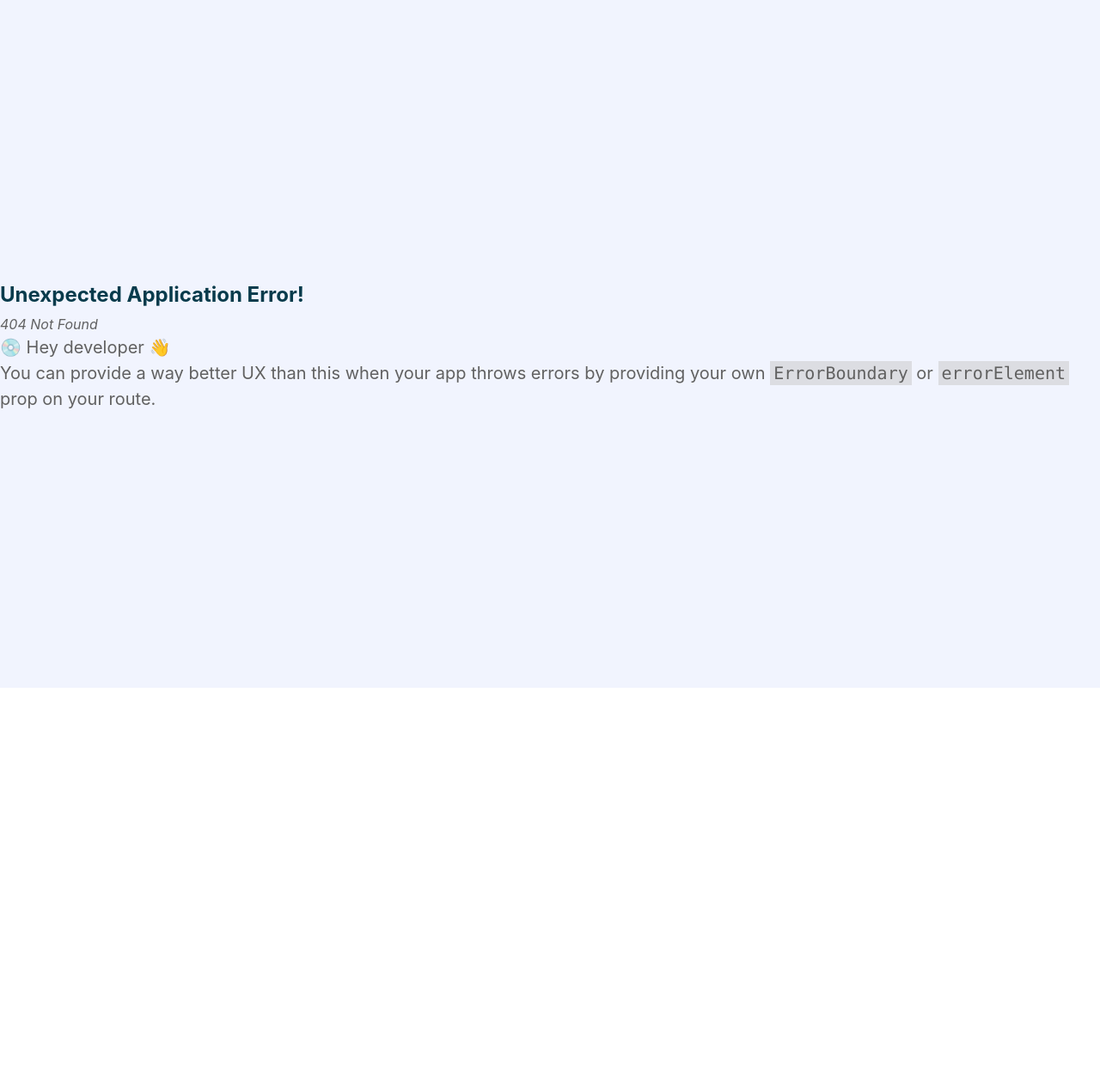
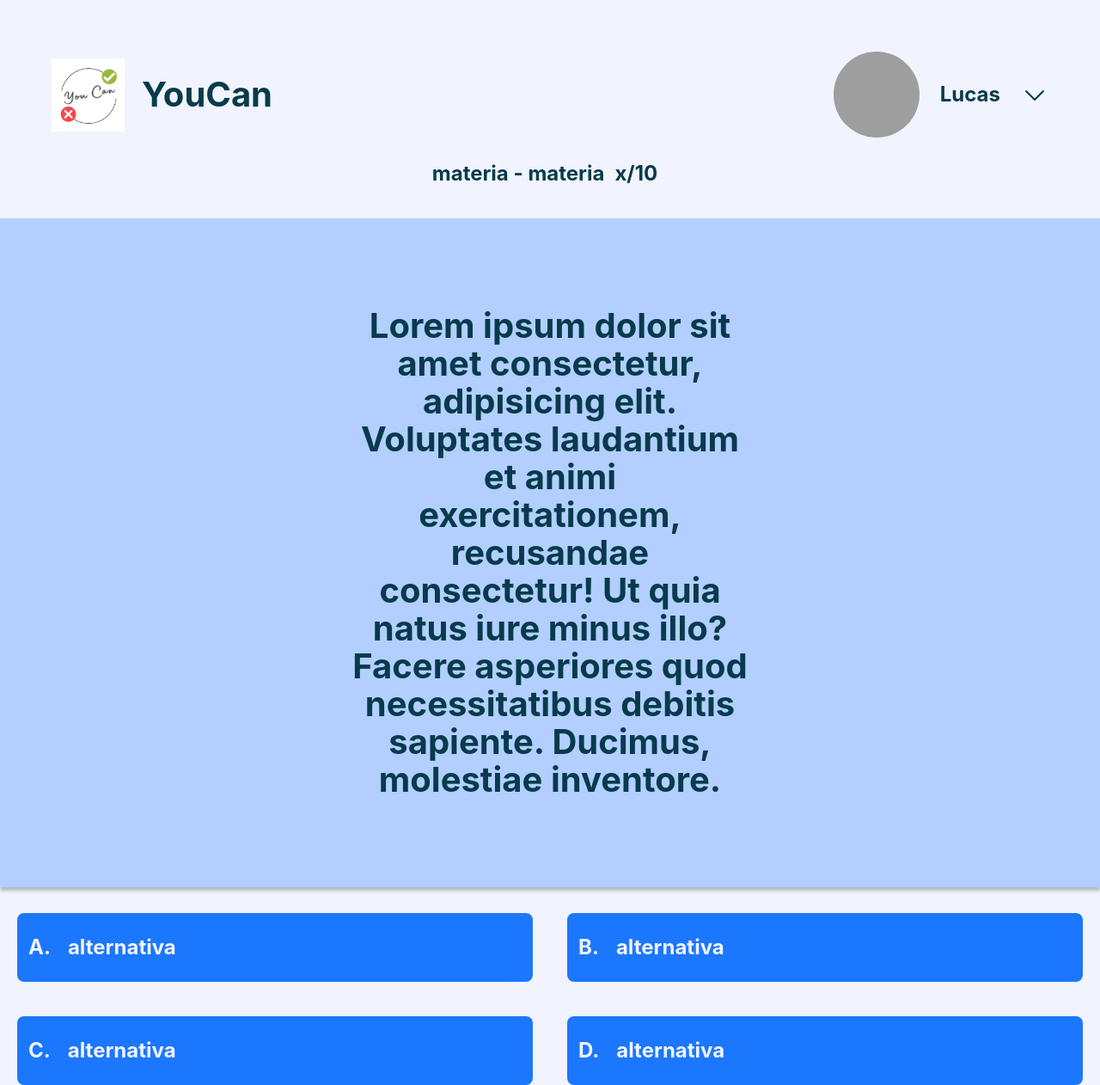
Before and after one commit to Vinicius-Trecenti/YouCan, a React (Vite) app in the folder frontend/: page /question in a window 1280 px wide. Before the commit this address had no page. Shown: the whole page at 86% size. Before the commit the page ends 800 px from the top, so only its background shows below. Built offline with nearby package versions, Linux system fonts and the light colour scheme; grey boxes are pictures that could not be loaded.

Commit message:
paginaQuestao

```diff
--- a/frontend/src/App.tsx
+++ b/frontend/src/App.tsx
@@ -9,9 +9,7 @@ import Question from "./screens/Question/Question"
 // import Quizzes from "./screens/Quizzes/Quizzes";
 // import Ranking from "./screens/Ranking/Ranking";
 import Login from "./screens/Login/Login"
-
-
-import {Outlet} from 'react-router-dom'
+import { Outlet } from "react-router-dom"
 
 export default function App() {
 
--- a/frontend/src/main.tsx
+++ b/frontend/src/main.tsx
@@ -7,6 +7,7 @@ import {  RouterProvider, createBrowserRouter } from 'react-router-dom'
 import Login from './screens/Login/Login.tsx'
 import Register from './screens/Resgister/Register.tsx'
 import Home from './screens/Home/Home.tsx'
+import Question from './screens/Question/Question.tsx'
 
 const router = createBrowserRouter([
   {
@@ -21,6 +22,10 @@ const router = createBrowserRouter([
     path: 'home',
     element: <Home/>
   },
+  {
+    path: 'question',
+    element: <Question/>
+  },
 
   //ROTAS ANINHADAS - QUANDO DEPENDE DE UM ID POR EXEMPLO, POSSUI UM IDENTIFICADOR UNICO
   // {
--- a/frontend/src/screens/Question/Question.tsx
+++ b/frontend/src/screens/Question/Question.tsx
@@ -1,14 +1,8 @@
-<<<<<<< HEAD
 // import Header from "../../components/Header/Header"
 import HeaderUser from "../../components/HeaderUser/HeaderUser"
-=======
-
->>>>>>> pageQuestion
 import "./style.css"
 import React, { useState } from 'react';
 import axios from 'axios';
-import ProgressBar from './ProgressBar';
-
 
 export default function Question() {
     const [data, setData] = useState(null);
@@ -24,10 +18,12 @@ export default function Question() {
             } else {
                 setButtonColor('red');
             }
+            onclick
         } catch (error) {
             console.error(error);
         }
-    };
+    }
+    ;
 
     return (
         <div className="screen">
@@ -35,11 +31,12 @@ export default function Question() {
                 <HeaderUser />
             </div>
 
-            <main>
+            <main className="main">
                 <div className='progress'>
                     <div className='info'>
-                        <h2>materia - materia</h2>
-                        <h2>x/10</h2>
+                        <div><h2>materia - materia</h2></div>
+                        <div><h2>x/10</h2></div>
+                        <div></div>
                     </div>
                     <div>
                         {/* barra mto louca */}
@@ -51,24 +48,35 @@ export default function Question() {
                 </div>
 
                 <div className="answers">
-                    <button className="button" >
-                        <h2>A.</h2>
-                        <h2>alternativa</h2>
-                    </button>
-                    <button className="button" >
-                        <h2>A.</h2>
-                        <h2>alternativa</h2>
-                    </button>
-                    <button className="button" >
-                        <h2>A.</h2>
-                        <h2>alternativa</h2>
-                    </button>
-                    <button className="button" >
+                    <button onClick={handleButtonClick}
+                            className="button"
+                            style={{backgroundColor: buttonColor}}>
                         <h2>A.</h2>
                         <h2>alternativa</h2>
                     </button>
 
-                    <div>
+                    <button onClick={handleButtonClick}
+                            className="button"
+                            style={{backgroundColor: buttonColor}}>
+                        <h2>B.</h2>
+                        <h2>alternativa</h2>
+                    </button>
+
+                    <button onClick={handleButtonClick}
+                            className="button"
+                            style={{backgroundColor: buttonColor}}>
+                        <h2>C.</h2>
+                        <h2>alternativa</h2>
+                    </button>
+
+                    <button onClick={handleButtonClick}
+                            className="button"
+                            style={{backgroundColor: buttonColor}}>
+                        <h2>D.</h2>
+                        <h2>alternativa</h2>
+                    </button>
+
+                    {/* <div>
                         <button
                             onClick={handleButtonClick}
                             style={{ backgroundColor: buttonColor }}
@@ -76,7 +84,7 @@ export default function Question() {
                             Verificar Dados
                         </button>
                         <p>Dados do Banco de Dados: {data}</p>
-                    </div>
+                    </div> */}
 
                 </div>
             </main>
--- a/frontend/src/screens/Question/style.css
+++ b/frontend/src/screens/Question/style.css
@@ -1,9 +1,19 @@
 .screen {
     display: flex;
+    flex-direction: column;
     background-color: #F1F4FE;
-    width: 100vw;
-    height: 100vh;
+    width: 100%;
+    height: 100%;
     max-width: 100%;
+}
+
+main{
+    display: flex;
+    flex-direction: column;
+    gap: 30px;
+    flex: 1;
+    padding: 0 0 0 0;
+    margin-left: 0px;
 }
 
 
@@ -11,8 +21,6 @@
     display: inline-flex;
     flex-direction: column;
     align-items: flex-start;
-    gap: 12px;
-    padding-left: 200px;
 
 }
 
@@ -20,20 +28,20 @@
     display: flex;
     align-items: flex-start;
     gap: 12px;
+    width: 100%;
+    justify-content: space-around;
 }
 
 .statement{
     display: flex;
     width: 100%;
+    max-width: 100%;
     padding: 103px 410px;
     justify-content: center;
     align-items: center;
-    gap: 10px;
 
     background: rgba(0, 102, 255, 0.26);
     box-shadow: 0px 4px 4px 0px rgba(0, 0, 0, 0.25);
-
-
 }
 
 .answers{
@@ -45,7 +53,7 @@
     gap: 40px;
     flex-wrap: wrap;
     margin: auto;
-    margin-top: 36px;
+    /* margin-top: 36px; */
 }
 
 .button{
```
Also changed, not shown: 1 other file (tests, documents, lock files or other folders).
